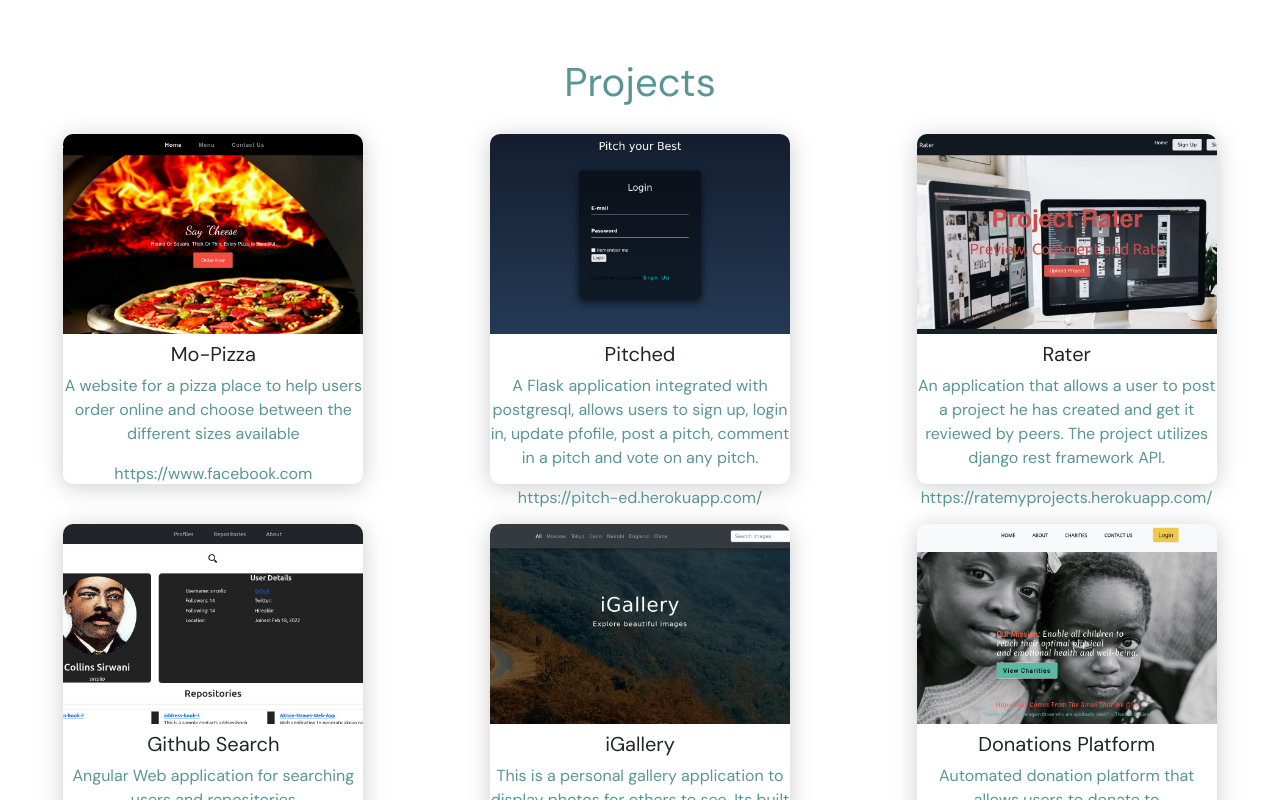
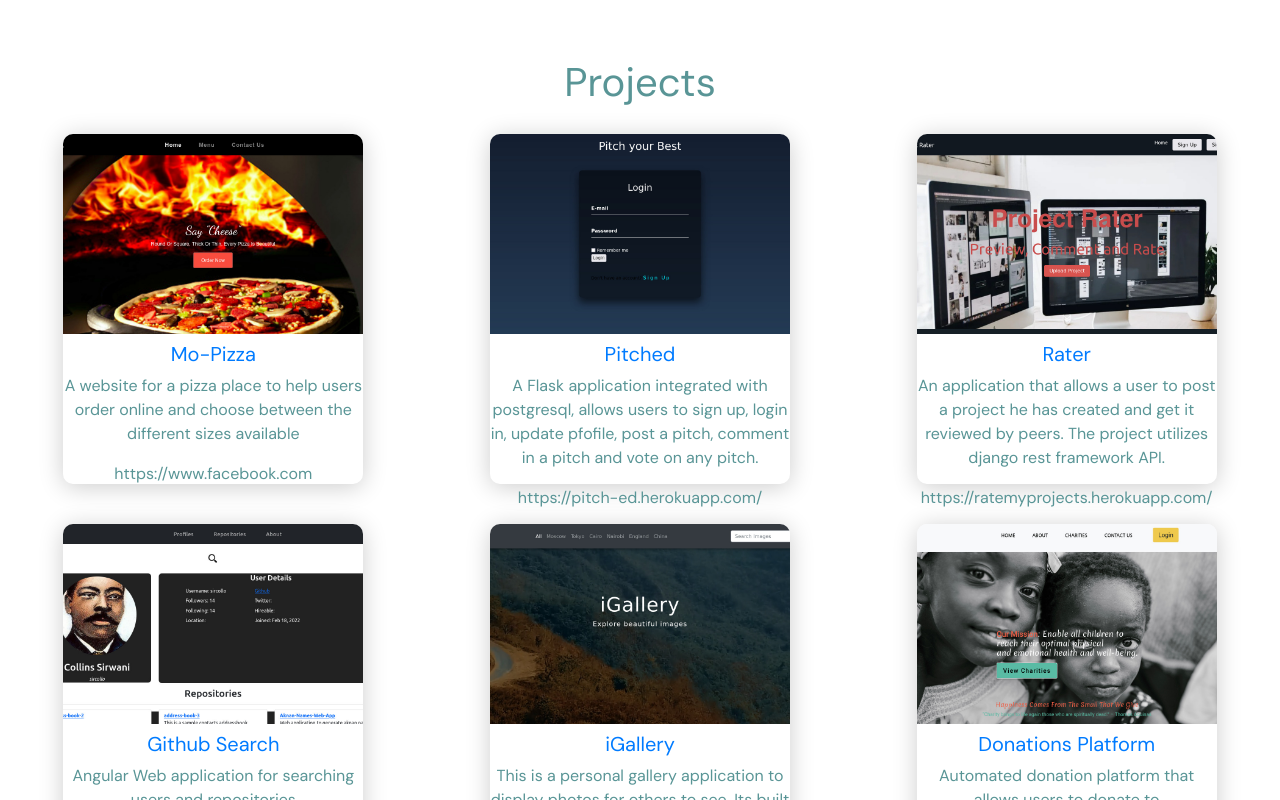
Before and after one commit to sircollo/react-portfolio, a React (Create React App) app: page / in a window 1280 px wide. Shown: the part 1340-2140 px from the top of the page. Built offline with nearby package versions, Linux system fonts and the light colour scheme.

Commit message:
Ft: adds external anchor tag

```diff
--- a/src/components/ProjectItem.js
+++ b/src/components/ProjectItem.js
@@ -3,10 +3,12 @@ import React from 'react'
 function ProjectItem({image, name, description, link}) {
   return (
     <div className='projectItem'>
+      <a target="_blank" href={link}>
       <div style={{ backgroundImage: `url(${image})`}}></div>
       <h5 className='pt-2'>{name}</h5>
       <p>{description}</p>
       <p>{link}</p>
+      </a>
     </div>
   )
 }
```
